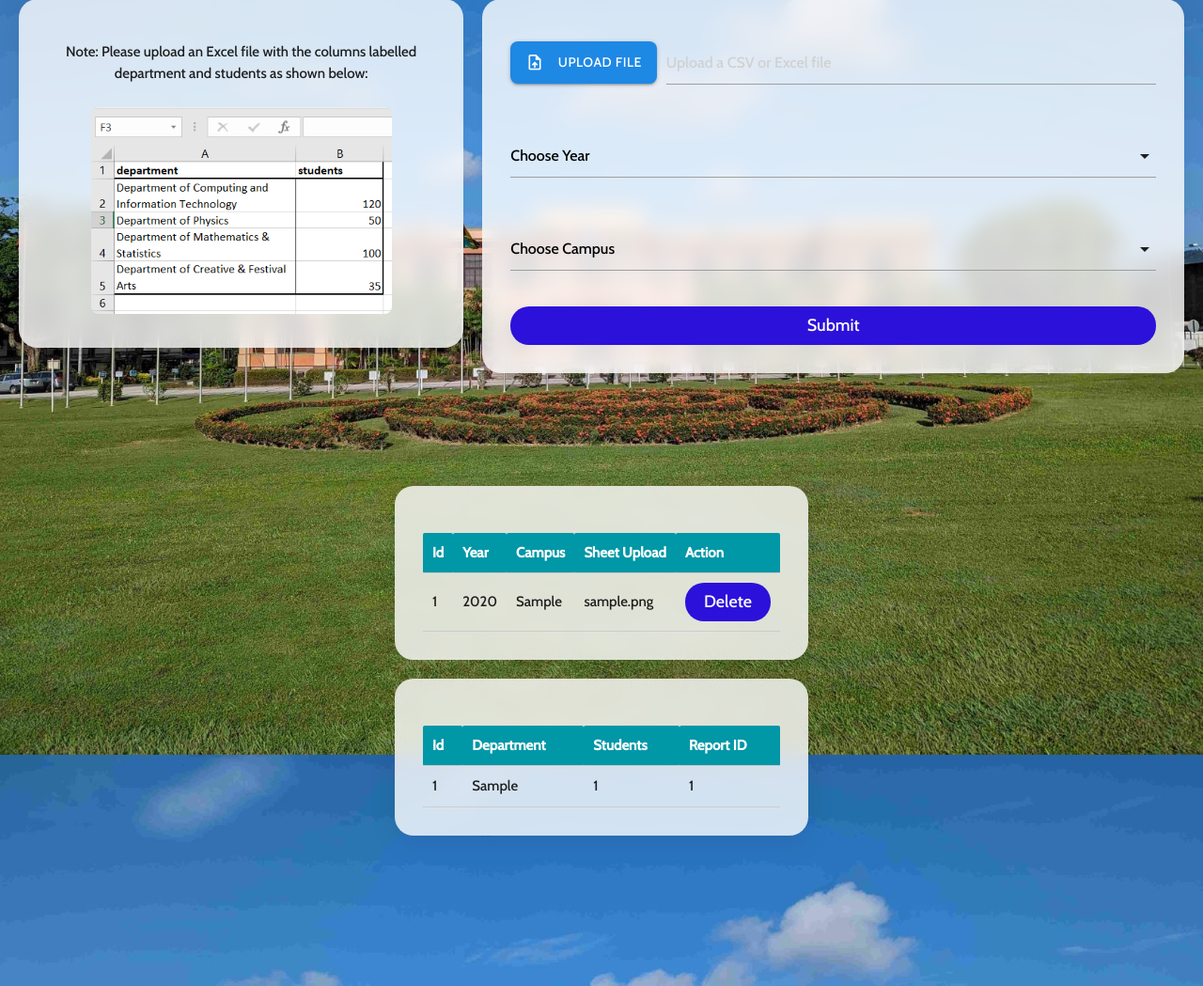
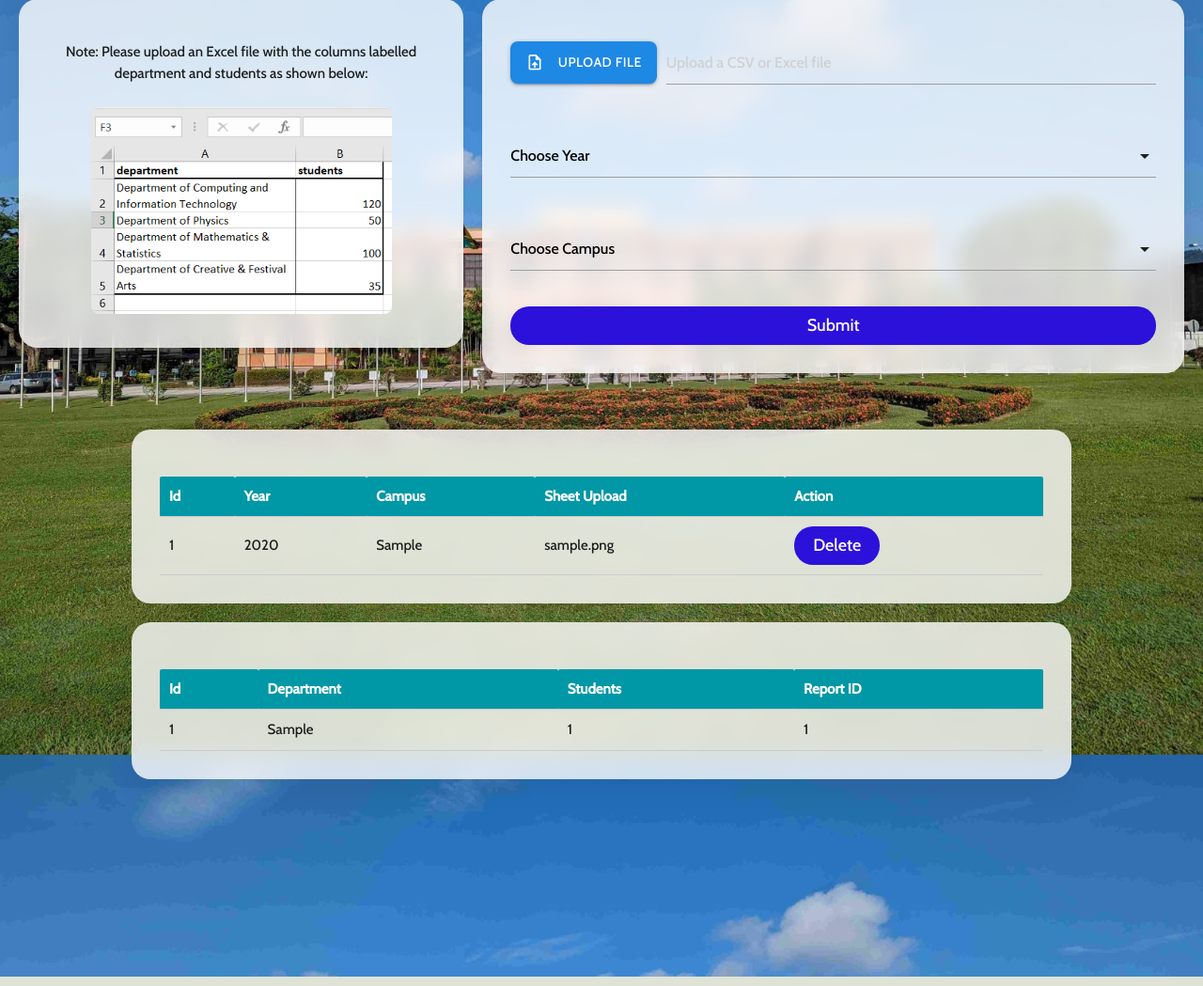
Before and after one commit to lekcem/project-workin, a Flask app: page /reports in a window 1280 px wide. Shown: the part 161-1210 px from the top of the page at 94% size. Run offline with Flask 3, Linux system fonts and the light colour scheme; tables that the repository leaves empty hold one stand-in row (values such as "Sample post").

Commit message:
823pmM
823pmM

```diff
--- a/App/templates/users.html
+++ b/App/templates/users.html
@@ -94,9 +94,10 @@
     flex-direction: column;
     align-items: center;
     gap: 20px;
-    max-width: 1300px;
-    margin: 60px auto;
+    width: 1700px;
     padding: 20px;
+
+
   }
 
   .btn-danger {
@@ -160,7 +161,7 @@
   </div>
 
   <div class="bottom-container">
-    <div class="table-container">
+    <div class="table-container" style="margin-left: 0; margin-right: 0;">
       <table>
         <thead>
           <tr>
@@ -185,7 +186,7 @@
       </table>
     </div>
 
-    <div class="table-container">
+    <div class="table-container" style="margin-left: 0; margin-right: 0;">
       <table>
         <thead>
           <tr>
```
